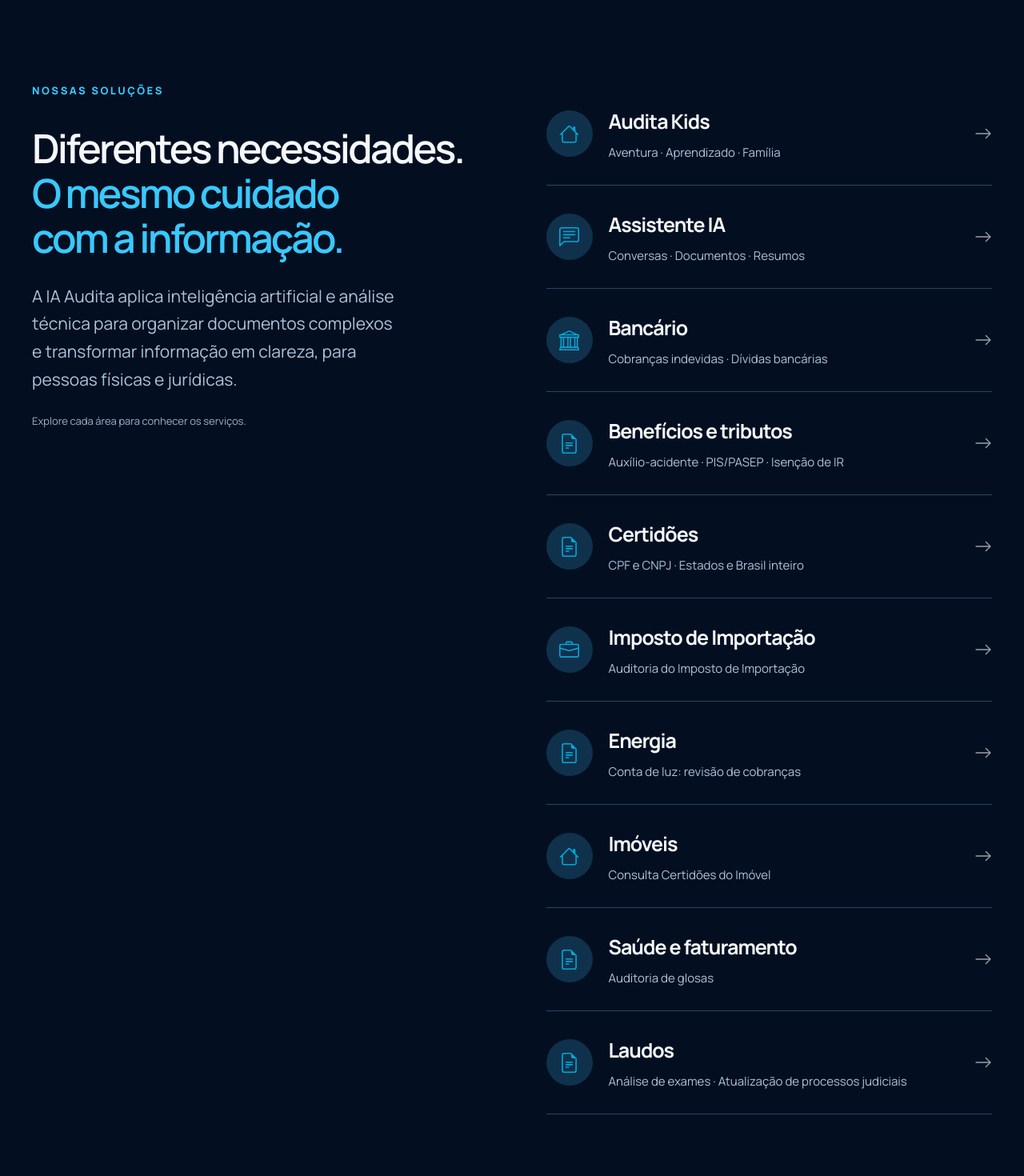
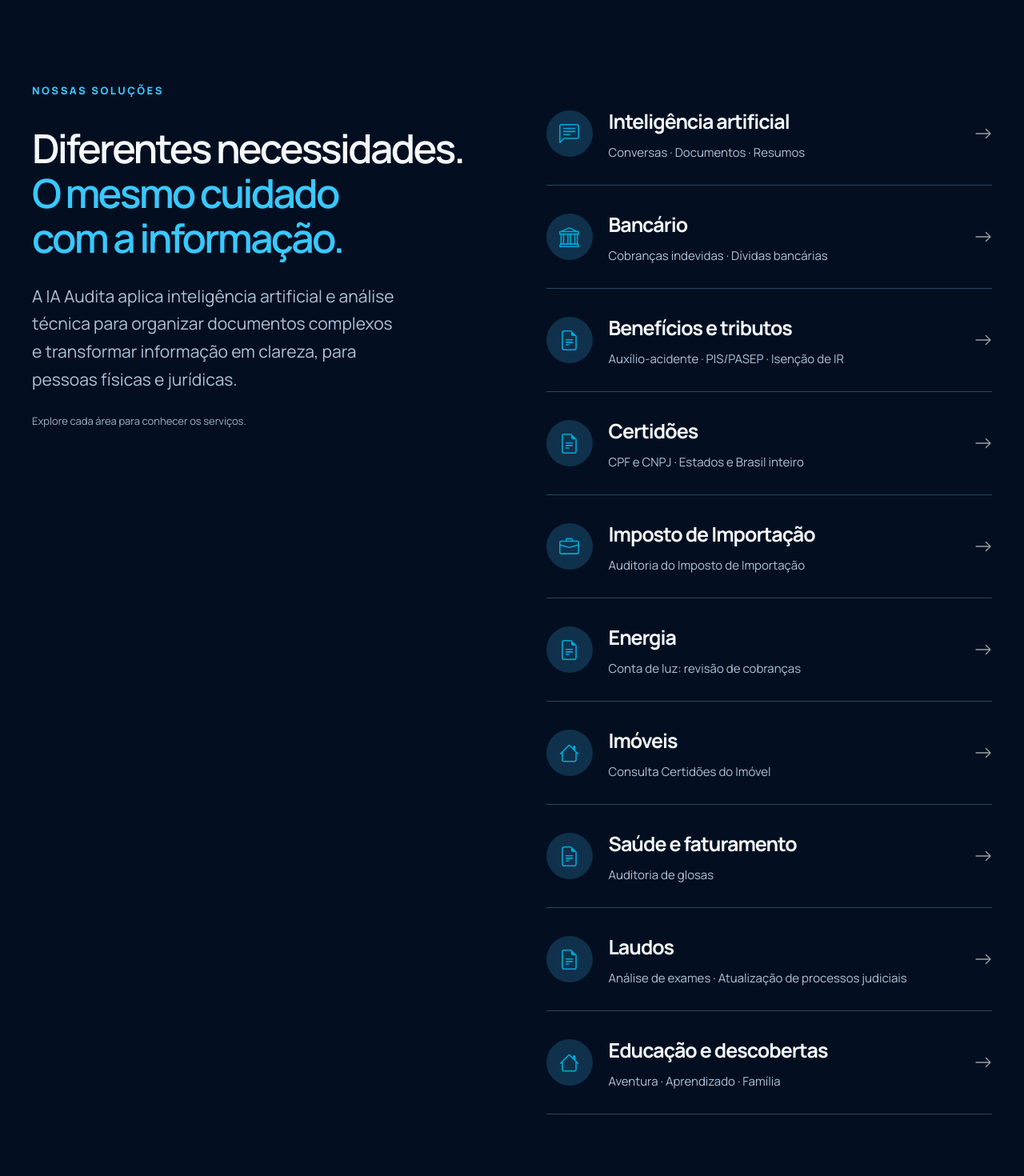
Before and after one commit to SeitiKatsumi/auditawebsite, a Next.js app: page / in a window 1280 px wide. Shown: the part 2000-3470 px from the top of the page at 80% size. Built offline with nearby package versions, Linux system fonts and the light colour scheme; no server answers.

Commit message:
Prioriza IA Audita e adiciona dois caminhos para certidoes

```diff
--- a/app/home-clara/page.tsx
+++ b/app/home-clara/page.tsx
@@ -8,11 +8,8 @@ import { CertificateCoverage } from "../../components/audita/CertificateCoverage
 export const metadata: Metadata = { title: "Uma nova visão | IA Audita", robots: { index: false, follow: false }, alternates: { canonical: "/home-clara" } };
 const app = "https://app.auditainteligente.com.br/";
 const groups = [
-  { title: "Audita Kids", label: "Aventura · Aprendizado · Família", icon: "house", services: [
-    { name: "Audita Kids — A jornada dos detetives", text: "Um universo planejado de jogos, descobertas pelo mundo, missões ambientais e figurinhas para aprender em família com Auditron.", status: "Em desenvolvimento", href: "/servicos/audita-kids", action: "Conhecer o Audita Kids" },
-  ] },
-  { title: "Assistente IA", label: "Conversas · Documentos · Resumos", icon: "chat-left-text", services: [
-    { name: "Assistente IA Audita", text: "Converse, organize ideias e trabalhe com documentos. Apoio à leitura de PDFs e imagens, resumos, traduções, textos e identificação de cláusulas, datas e valores. Confira sempre as respostas geradas.", href: `${app}chat`, action: "Conhecer o assistente" },
+  { title: "Inteligência artificial", label: "Conversas · Documentos · Resumos", icon: "chat-left-text", services: [
+    { name: "Inteligência artificial Audita", text: "Converse, organize ideias e trabalhe com documentos. Apoio à leitura de PDFs e imagens, resumos, traduções, textos e identificação de cláusulas, datas e valores. Confira sempre as respostas geradas.", href: `${app}chat`, action: "Conhecer o assistente" },
   ] },
   { title: "Bancário", label: "Cobranças indevidas · Dívidas bancárias", icon: "bank", services: [
     { name: "Análise de cobranças indevidas", text: "Leitura de faturas e extratos para localizar seguros e tarifas não reconhecidos, organizar valores e documentos e preparar um relatório técnico em PDF. Conheça o escopo da análise para cartões e contas Itaú.", href: "/analise-cobrancas-indevidas", action: "Conhecer a análise de cobranças" },
@@ -24,7 +21,7 @@ const groups = [
     { name: "Isenção e restituição de IR", text: "Organização de laudos e comprovantes para avaliar a possibilidade de isenção por moléstia grave para aposentados, pensionistas e militares na reserva ou reforma. Requisitos e períodos de restituição dependem de análise profissional.", href: "/servicos/isencao-imposto-de-renda", action: "Conhecer o serviço" },
   ] },
   { title: "Certidões", label: "CPF e CNPJ · Estados e Brasil inteiro", icon: "file-earmark-text", services: [
-    { name: "Certidões e análise documental", text: "Consulte documentos de pessoas físicas e empresas em um estado, vários estados ou no pacote Brasil inteiro. Reúna as certidões disponíveis e avance para a análise documental conforme o escopo escolhido no aplicativo.", href: "/analise-de-vendedor", action: "Conhecer a análise de vendedor" },
+    { name: "Certidões e análise documental", text: "Consulte documentos de pessoas físicas e empresas em um estado, vários estados ou no pacote Brasil inteiro. Reúna as certidões disponíveis e avance para a análise documental conforme o escopo escolhido no aplicativo.", href: "/servicos/emissao-de-certidoes", action: "Conhecer a emissão de certidões" },
   ] },
   { title: "Imposto de Importação", label: "Auditoria do Imposto de Importação", icon: "briefcase", services: [
     { name: "Auditoria do Imposto de Importação", text: "Conferência de Invoice, Packing List e fichas técnicas, sugestões de NCM/TIPI e pesquisa de possíveis benefícios. Simulação de II e IPI com revisão humana, sem registro de DI/Duimp nem garantia de economia.", status: "Recebimento de documentos ainda não habilitado", href: "/servicos/auditoria-de-importacao", action: "Conhecer a auditoria de importação" },
@@ -41,6 +38,9 @@ const groups = [
   { title: "Laudos", label: "Análise de exames · Atualização de processos judiciais", icon: "file-earmark-text", services: [
     { name: "Laudo para análise de exames", text: "Informações sobre o serviço de análise de exames. O módulo ainda não recebe arquivos ou solicitações.", status: "Em desenvolvimento", href: "/servicos/laudos-de-exames", action: "Conhecer o serviço" },
     { name: "Laudo para atualização de processos judiciais", text: "Informações sobre laudos para processos judiciais. O módulo ainda não recebe arquivos ou solicitações.", status: "", href: "/servicos/laudos-de-processos-judiciais", action: "Conhecer o serviço" },
+  ] },
+  { title: "Educação e descobertas", label: "Aventura · Aprendizado · Família", icon: "house", services: [
+    { name: "Audita Kids — A jornada dos detetives", text: "Um universo planejado de jogos, descobertas pelo mundo, missões ambientais e figurinhas para aprender em família com Auditron.", status: "Em desenvolvimento", href: "/servicos/audita-kids", action: "Conhecer o Audita Kids" },
   ] },
 ];
 // CNC/Peic, agosto de 2026: percentual entre famílias endividadas, não entre todas as famílias.
--- a/app/servicos/emissao-de-certidoes/page.module.css
+++ b/app/servicos/emissao-de-certidoes/page.module.css
@@ -1,3 +1,5 @@
 .catalog{display:grid;grid-template-columns:repeat(3,minmax(0,1fr));align-items:start;gap:12px;margin-top:28px}.catalogGroup{border:1px solid #294159;border-radius:10px;background:#0b2235;scroll-margin-top:100px;overflow:hidden}.catalogGroup summary{display:flex;align-items:center;gap:10px;cursor:pointer;padding:16px;font-size:14px;font-weight:600;list-style:none}.catalogGroup summary::-webkit-details-marker{display:none}.catalogGroup summary:after{content:'+';color:#28c6f6;font-size:20px;font-weight:400}.catalogGroup[open] summary:after{content:'−'}.catalogGroup summary>span{flex:1}.catalogGroup summary>small{color:#8cb6ca;font-size:12px;font-weight:400}.catalogGroup summary:hover{background:#10364c}.catalogGroup summary:focus-visible{outline:2px solid #28c6f6;outline-offset:-3px}.catalogGroup ul{list-style:none;margin:0;padding:0 16px 8px;max-height:320px;overflow-y:auto}.catalogGroup li{border-top:1px solid #294159;padding:8px 0}.catalogGroup strong{font-size:13px;font-weight:500;color:#edf7ff;line-height:1.4;display:block}.catalogGroup li small{display:block;margin-top:2px;color:#9ebdce;font-size:11px;line-height:1.4}.catalogAction{margin-top:24px}.closingActions{display:flex;align-items:center;justify-content:center;gap:28px;flex-wrap:wrap}@media(max-width:900px){.catalog{grid-template-columns:repeat(2,minmax(0,1fr))}}@media(max-width:600px){.catalog{grid-template-columns:1fr;gap:8px}.catalogGroup summary{padding:12px 14px}.catalogGroup ul{max-height:260px}}
 
 .steps{display:grid;grid-template-columns:repeat(3,minmax(0,1fr));gap:24px;margin:28px 0 36px}.steps article{border-top:1px solid #31536b;padding-top:18px}.steps article>span{color:#28c6f6;font-size:13px;font-weight:700}.steps h3,.insights h3,.analysisIntro h3{font-size:18px!important;line-height:1.4!important;margin:10px 0!important}.steps p,.insights p,.analysisIntro p,.context p{font-size:14px!important;line-height:1.7!important;margin:0!important}.analysisIntro{max-width:850px;margin-bottom:20px}.insights{display:grid;grid-template-columns:repeat(2,minmax(0,1fr));gap:14px}.insights article{padding:20px;border:1px solid #294159;border-radius:10px;background:#0b2235}.insights h3{margin-top:0!important}.context{margin-top:24px}.context details{border-bottom:1px solid #294159;padding:14px 0}.context summary{cursor:pointer;font-size:14px;font-weight:600;color:#edf7ff}.context p{padding-top:12px;max-width:950px}@media(max-width:600px){.steps,.insights{grid-template-columns:1fr}.steps{gap:16px}.insights article{padding:16px}}
+
+.entryOptions{display:grid;gap:16px}.entryOptions article{padding:24px;border:1px solid #31536b;border-radius:16px;background:#0b2235}.entryOptions h2{color:#ff9a3c;font-size:22px!important;line-height:1.35!important;letter-spacing:-.5px!important;margin:10px 0 12px!important}.entryOptions p{font-size:14px;line-height:1.65}.entryOptions .entryNote{font-size:12px;color:#9ebdce}.entryOptions a{margin-top:10px;font-size:14px}@media(max-width:600px){.entryOptions article{padding:20px}.entryOptions h2{font-size:20px!important}}
--- a/content/service-catalog.ts
+++ b/content/service-catalog.ts
@@ -2,6 +2,9 @@ import approaches from "./seller-approaches.json";
 
 type Service = { name: string; text: string; href: string; status?: string };
 export const serviceGroups: { id: string; name: string; icon: string; text: string; services: Service[] }[] = [
+  { id: "ia-e-educacao", name: "Inteligência artificial", icon: "chat-left-text", text: "Converse com a IA Audita e conte com apoio para documentos, ideias e tarefas do dia a dia.", services: [
+    { name: "Inteligência artificial Audita", text: "Converse, resuma documentos, organize ideias e encontre informações em textos, PDFs e imagens.", href: "https://app.auditainteligente.com.br/chat" },
+  ] },
   { id: "financeiro", name: "Financeiro e tributos", icon: "bank", text: "Entenda cobranças, confira valores e organize sua documentação financeira.", services: [
     { name: "Cobranças indevidas · Caso Itaú", text: "Localize seguros e tarifas não reconhecidos em faturas e extratos e organize as evidências em um relatório técnico.", href: "/analise-cobrancas-indevidas" },
     { name: "Dívidas bancárias", text: "Confira contratos, juros, tarifas e evolução do saldo para apoiar a revisão da dívida e a negociação com o banco.", href: "/servicos/dividas-bancarias" },
@@ -24,14 +27,13 @@ export const serviceGroups: { id: string; name: string; icon: string; text: stri
     { name: "Auditoria de glosas", text: "Confira demonstrativos, contratos e autorizações para entender divergências e preparar relatórios e minutas de contestação.", href: "/servicos/auditoria-de-glosas", status: "Em desenvolvimento" },
     { name: "Laudos e exames", text: "Proposta para reunir informações de exames em uma linha do tempo e ajudar a preparar perguntas para o médico.", href: "/servicos/laudos-de-exames", status: "Em desenvolvimento" },
   ] },
-  { id: "ia-e-educacao", name: "Inteligência artificial e educação", icon: "chat-left-text", text: "Apoio no dia a dia e novas formas de descobrir o mundo.", services: [
-    { name: "Assistente IA Audita", text: "Converse, resuma documentos, organize ideias e encontre informações em textos, PDFs e imagens.", href: "https://app.auditainteligente.com.br/chat" },
-    { name: "Audita Kids", text: "Uma jornada de jogos, descobertas e um álbum digital de figurinhas para aprender em família com Auditron.", href: "/servicos/audita-kids", status: "Em desenvolvimento" },
-  ] },
   { id: "emissao-certidoes", name: "Emissão Certidões", icon: "file-earmark-text", text: "Documentos judiciais, fiscais e imobiliários organizados por tema e localidade.", services: [
     { name: "Emissão de certidões", text: "Confira as certidões e consultas por tema e acesse a emissão diretamente no app.", href: "/servicos/emissao-de-certidoes" },
   ] },
   { id: "emissao-processos-judiciais-nacionais", name: "Emissão e baixa Processos Judiciais", icon: "bank", text: "Cópias dos autos para consultar, organizar e encaminhar ao profissional responsável.", services: [
     { name: "Emissão e download de processos judiciais", text: "Conheça o futuro serviço para solicitar cópias dos documentos disponíveis de um processo em PDF, a partir do seu número.", href: "/servicos/emissao-processos-judiciais", status: "Em desenvolvimento" },
   ] },
+  { id: "educacao", name: "Educação e descobertas", icon: "person", text: "Novas formas de aprender e descobrir o mundo em família.", services: [
+    { name: "Audita Kids", text: "Uma jornada de jogos, descobertas e um álbum digital de figurinhas para aprender em família com Auditron.", href: "/servicos/audita-kids", status: "Em desenvolvimento" },
+  ] },
 ];
```
Also changed, not shown: app/servicos/emissao-de-certidoes/page.tsx (+7 -13 lines), 2 other files (tests, documents, lock files or other folders).
